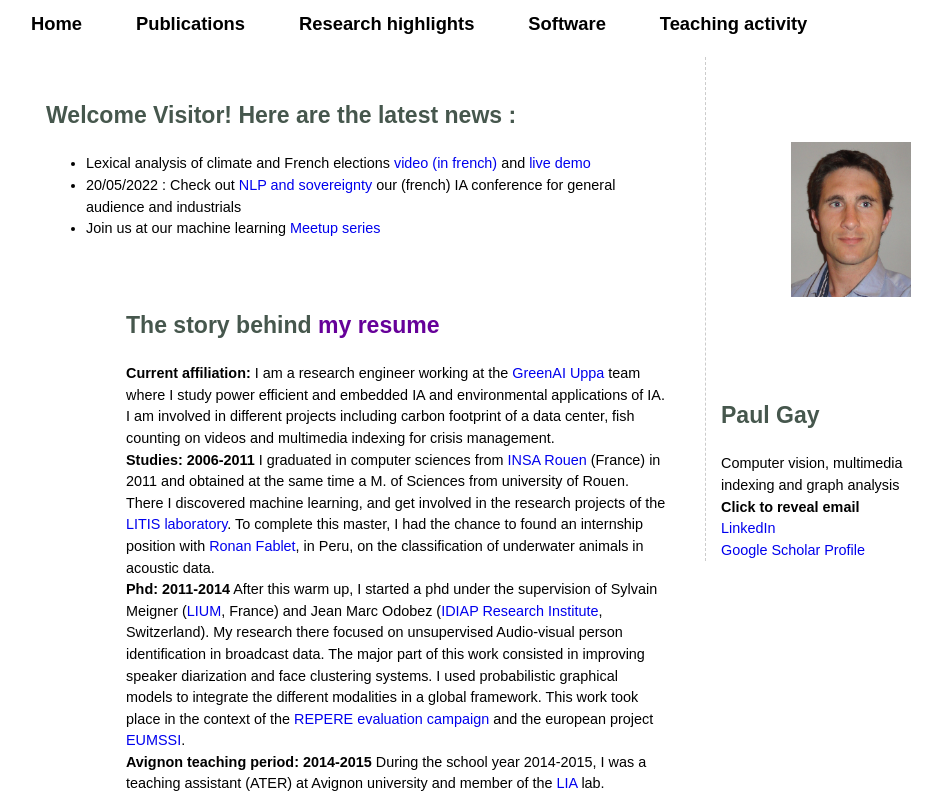
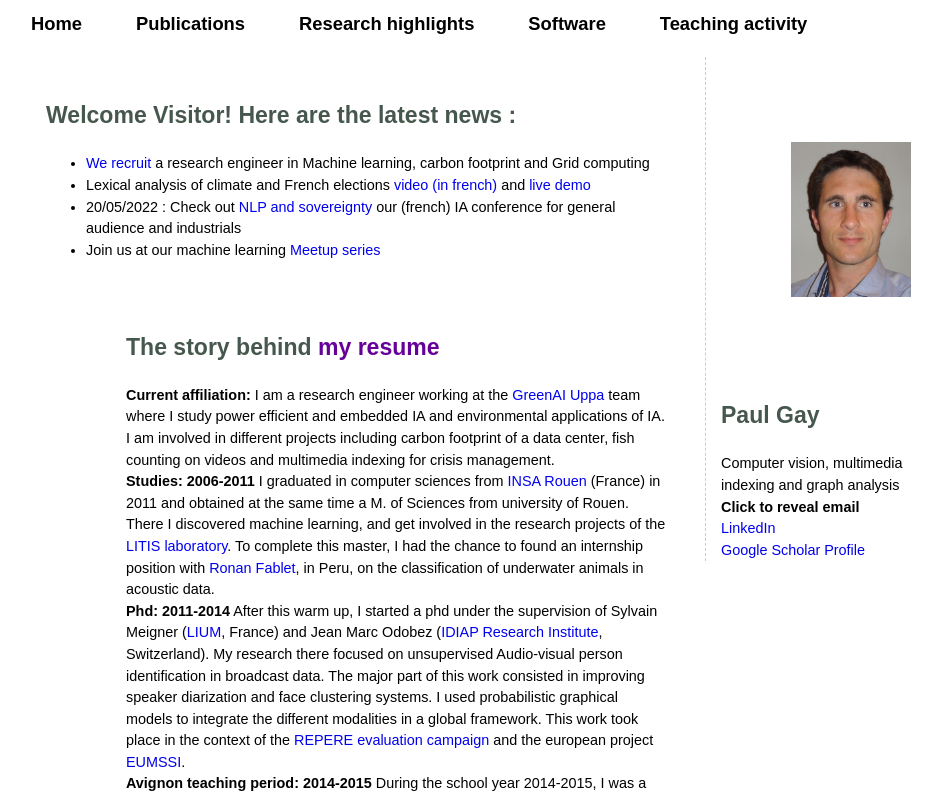
Before and after one commit to paulgay/paulgay.github.io, a plain HTML site: page index.html in a window 1280 px wide. Shown: the top 794 px of the page, without its empty margins (159-1101 px from the left). Drawn offline with Linux system fonts and the light colour scheme.

Commit message:
updating

```diff
--- a/index.html
+++ b/index.html
@@ -69,6 +69,7 @@ function fonction(paper){
 	      <br>
 	      <h2>Welcome Visitor! Here are the latest news : </h2>
         <ul>
+        <li><a href="https://raw.githubusercontent.com/GreenAI-Uppa/Coca4AI/source/engineer_eng.pdf">We recruit</a> a research engineer in Machine learning, carbon footprint and Grid computing </li>
         <li>Lexical analysis of climate and French elections <a href="https://www.youtube.com/watch?v=IedJytgIFE0&feature=youtu.be">video (in french)</a> and <a href="https://share.streamlit.io/matfrancois/social_computing/main/streamlit_graph.py">live demo</a></li>
 				<li>20/05/2022 : Check out <a href="https://iapau.org/events/qui-controle-l-i-a/">NLP and sovereignty </a> our (french) IA conference for general audience and industrials</li>
         <li>Join us at our machine learning <a href="https://www.meetup.com/Meetup-Machine-Learning-Pau/"> Meetup series</a></li>
```
